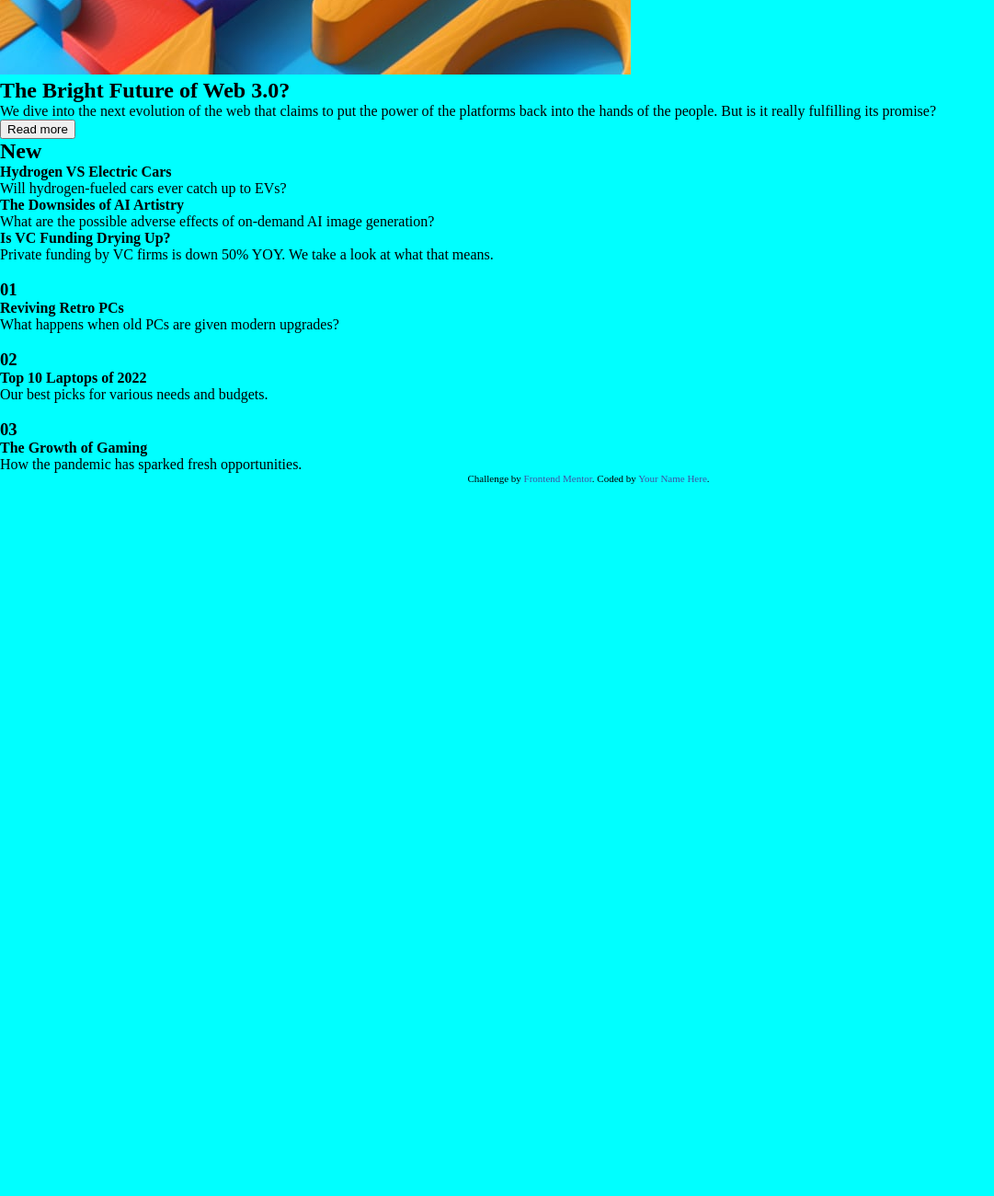
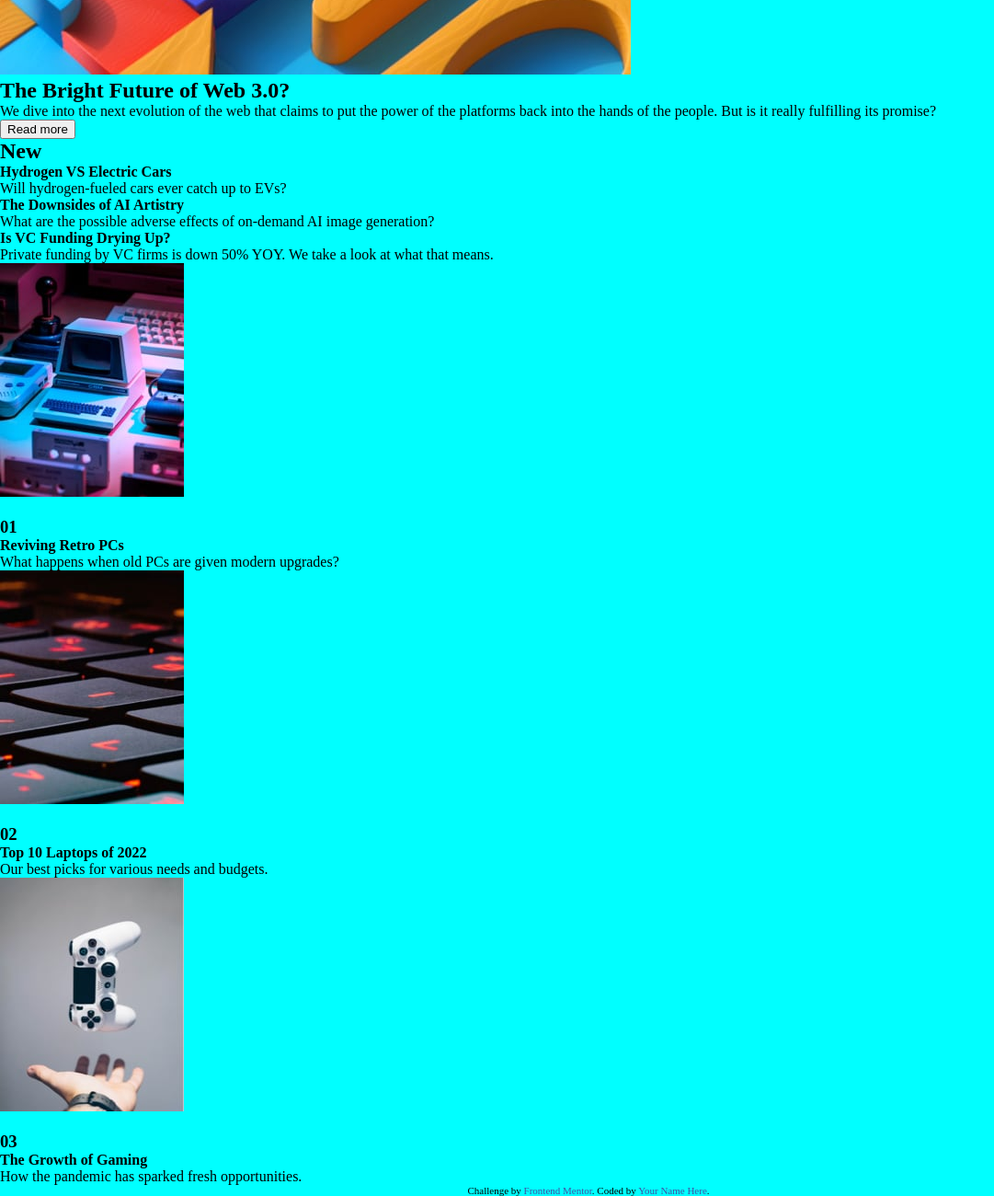
Before and after one commit to learningcoding2022/news-homepage, a website: page index.html in a window 1280 px wide. Shown: the part 563-1863 px from the top of the page at 92% size, without its empty margins (0-1081 px from the left). Before the commit the page ends 1089 px from the top, so only its background shows below. Drawn offline with Linux system fonts and the light colour scheme.

Commit message:
section-three images and containers

```diff
--- a/index.html
+++ b/index.html
@@ -76,25 +76,41 @@
 
   <!--section 3-->
   <section class="section-three">
+
+    <div class="section-three-container">
+      <div class="section-image">
+        <img src="./assets/images/image-retro-pcs.jpg" alt="">
+      </div>
       <div class="image-text" id="text-1">
       <img src="images/image-retro-p-cs" alt="">
       <h3>01</h3>
       <h4>Reviving Retro PCs</h4>
       <p>What happens when old PCs are given modern upgrades?</p>
       </div>
+    </div>
 
+    <div class="section-three-container">
+      <div class="section-image">
+        <img src="./assets/images/image-top-laptops.jpg" alt="">
+      </div>
       <div class="image-text" id="text-2">
         <img src="images/image-top-lap-tops" alt="">
         <h3>02</h3>
         <h4>Top 10 Laptops of 2022</h4>
         <p>Our best picks for various needs and budgets.</p>
       </div>
+    </div>
 
+    <div class="section-three-container">
+      <div class="section-image">
+        <img src="./assets/images/image-gaming-growth.jpg" alt="">
+      </div>
       <div class="image-text" id="text-3">
         <img src="images/image-gaming-growth" alt="">
         <h3>03</h3>
         <h4>The Growth of Gaming</h4>
         <p>How the pandemic has sparked fresh opportunities.</p>
+      </div>
     </div>
   </section>
 
```
Lines whose indentation alone changed are shown as unchanged.
